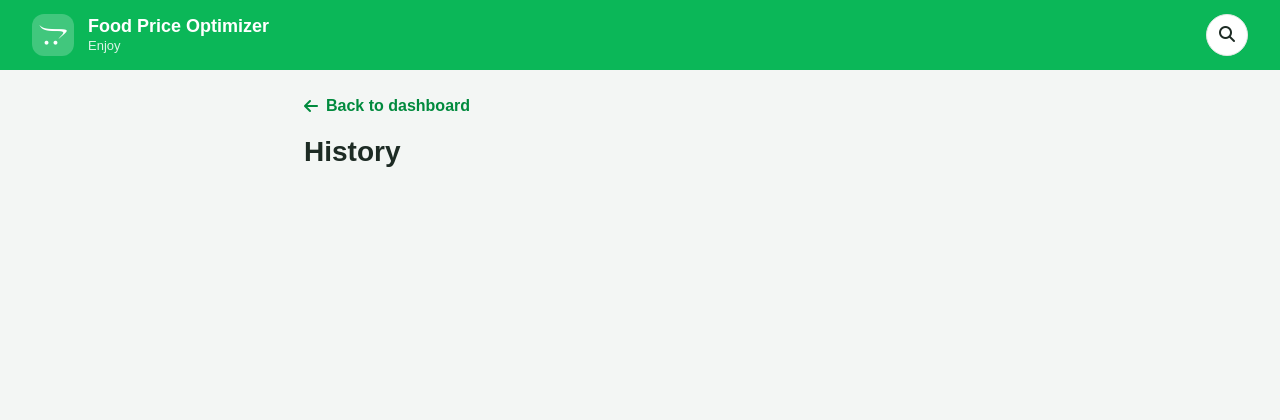
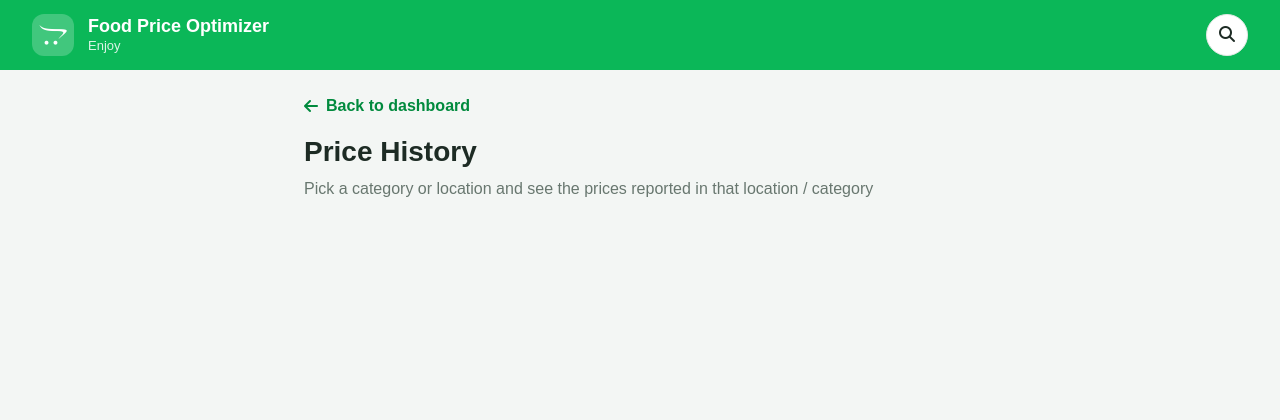
Before and after one commit to jeffkkiel/Community-Driven-Food-Price-Comparison-Budget-Optimization-System, a Flask app: page /history in a window 1280 px wide. Shown: the top 420 px of the page. Run offline with Flask 3, Linux system fonts and the light colour scheme.

Commit message:
for triple double

```diff
--- a/app/templates/history.html
+++ b/app/templates/history.html
@@ -1,12 +1,20 @@
-{% extends "base.html" %} {% block title %}History{% endblock %} {% block
-content %}
-
+{% extends "base.html" %} {% block title %}Price History{% endblock %} {% block
+head %}
+<link
+  rel="stylesheet"
+  href="{{ url_for('static', filename='css/history.css') }}"
+/>
+{% endblock %} {% block content %}
 <main class="page">
   <a href="{{ url_for('dashboard') }}" class="back-link">
     <i class="fa-solid fa-arrow-left"></i> Back to dashboard
   </a>
 
-  <h1>History</h1>
+  <h1>Price History</h1>
+  <p>
+    Pick a category or location and see the prices reported in that location /
+    category
+  </p>
 </main>
 
 {% endblock %}
```
